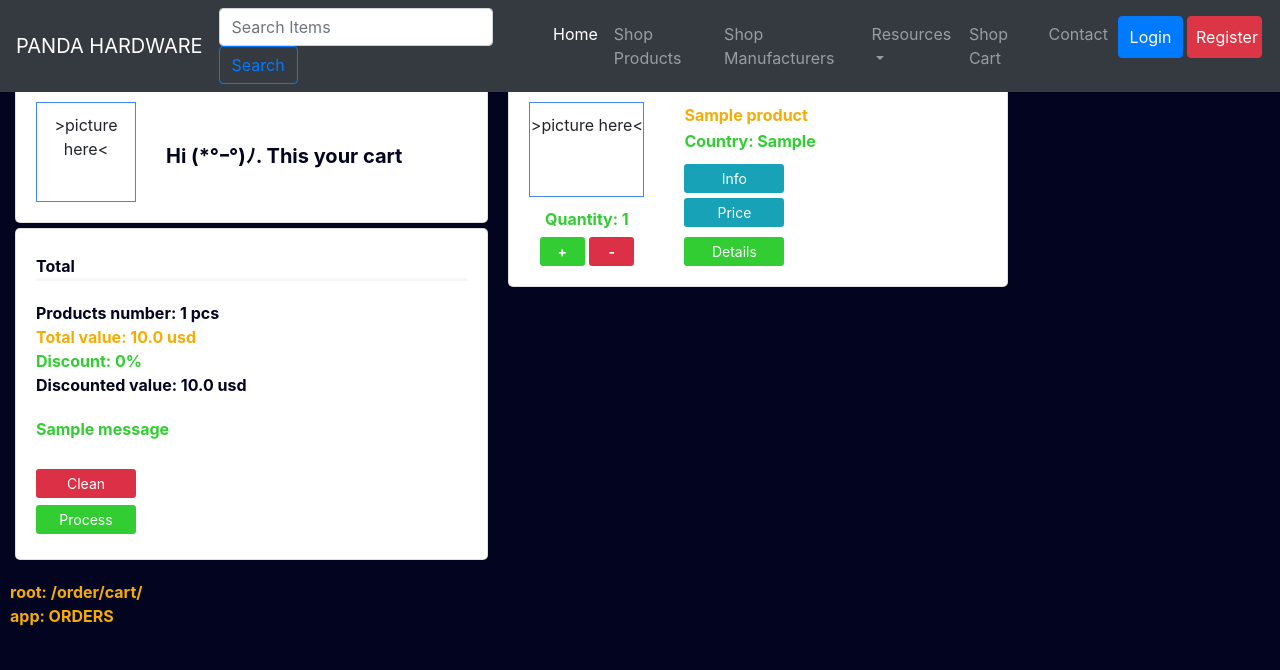
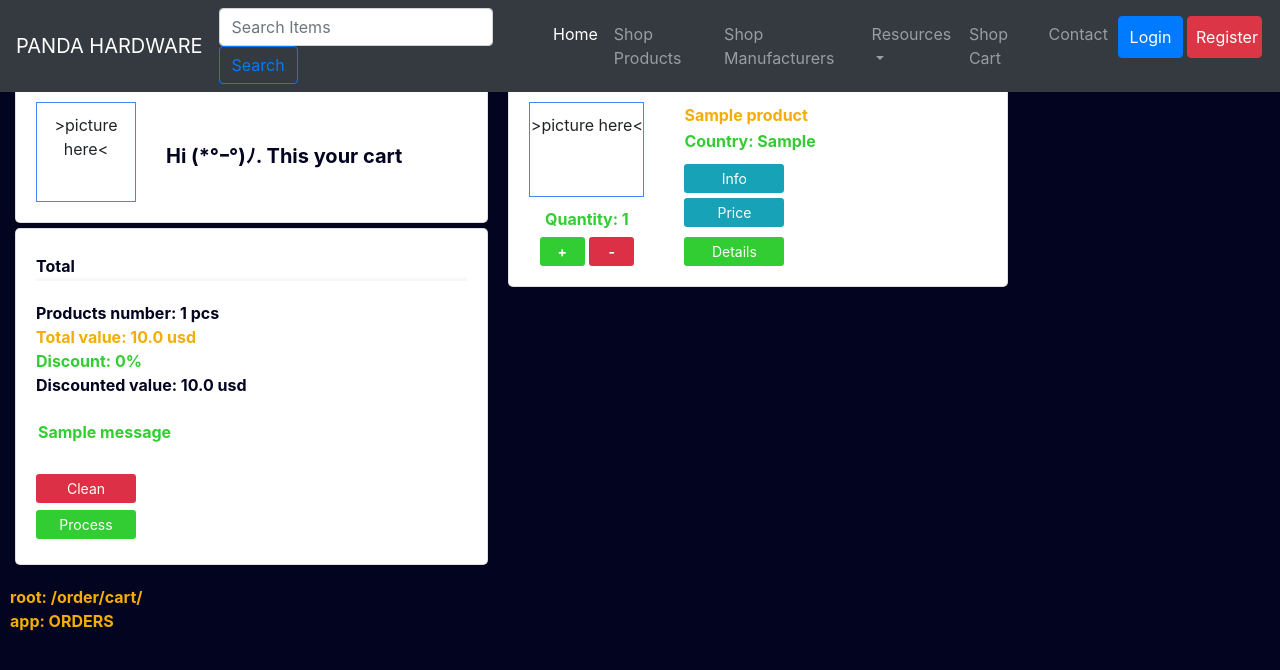
Before and after one commit to NetUnit/SoftServeItAcademy, a Django app: page /order/cart/ in a window 1280 px wide. Shown: the top 670 px of the page. Run offline with Django 3.2, Linux system fonts and the light colour scheme; tables that the repository leaves empty hold one stand-in row (values such as "Sample post"); one stand-in notice (Sample message) is shown; some libraries are stand-ins or nearby versions.

Commit message:
fix a bug with cart+remake template

```diff
--- a/Dev/bootcamp/orders/templates/orders/cart.html
+++ b/Dev/bootcamp/orders/templates/orders/cart.html
@@ -100,9 +100,9 @@
       color: rgb(245, 173, 6);
       font-weight: bold;
       text-align: left;
-      /* top: 350px; */
       width: 100%;
-      position: relative;
+      position: absolute;
+      margin-bottom: 35px;
     }
 
 </style>
@@ -125,12 +125,9 @@
         <p class='card-text' style="color: rgb(245, 173, 6); font-weight: bold">Total value: {{total_value}} usd</p>
         <p class='order_title' style="color: limegreen; font-weight: bold">Discount: {{discount}}%</p>
         <p class='order_title' style="color: rgb(3, 4, 31); font-weight: bold">Discounted value: {{discounted}} usd</p>
-        <div>
 
-          {% for message in messages %}
-            <p class="card-title" id="messages"> <text class="message">{{ message }}</p>
-          {% endfor %}
-        </div>
+        {% include 'snippets/cart_message_snippet.html'%}
+
         <div style="padding-top: 5px">
           <a href="{%url 'orders:cart_clean_view'%}"
             class="btn btn-info btn-sm"
@@ -254,9 +251,7 @@
       {%endfor%}
     {%endfor%}
   </div>
-  <!-- <div class='basket'>
 
-  </div> -->
 </div>
 {%endblock%}
 
--- a/Dev/bootcamp/orders/views.py
+++ b/Dev/bootcamp/orders/views.py
@@ -9,7 +9,7 @@ from django.http import HttpResponse, JsonResponse, Http404, HttpResponseRedirec
 # Create your views here
 def order_create_view(request, product_id, *args, **kwargs):
     product = Product.get_by_id(product_id)
-    Order.create(product)
+    Order.create(product) if product else None
 
     # return HttpResponse (
     #     f'<h3>  {order}  <h3>'
@@ -36,10 +36,7 @@ def cart_view(request, *args, **kwargs):
 
     ## context#1
     basket = Order.cart_items_amount()
-    try:
-        print(list(basket.keys())[4].product.manufacturers.all())
-    except Exception as err:
-        print(err)
+
     ## context#2
     products_amount = Order.products_amount()
     #print(products_amount)
--- a/Dev/bootcamp/products/views.py
+++ b/Dev/bootcamp/products/views.py
@@ -10,7 +10,6 @@ from django.core.exceptions import ObjectDoesNotExist
 
 # exception handling
 from django.template import RequestContext
-
 
 ################# *** Django Generic HomePageView *** #############
 from django.views.generic import TemplateView, ListView # Import TemplateView
@@ -234,14 +233,13 @@ def product_update_view(request, product_id,  *args, **kwargs):
     return render (request, 'products/product_update_form_as_crispy_fields.html', context)
 
 
-
-
 def product_delete_view(request, product_id, *args, **kwargs):
     product = Product.get_by_id(product_id)
     Product.delete_by_id(product_id)
     messages.success(request, f'\'{product.title}\' has been removed') if True else None
-    #print(messages.__dict__)
+    # print(messages.__dict__)
     return redirect ('/products/list/')
+
 # rebuild search view --> get itme from all tables
 ############################## **** Search View **** ###############################
 # this part of a view contains logic itself
--- /dev/null
+++ b/Dev/bootcamp/templates/snippets/cart_message_snippet.html
@@ -0,0 +1,31 @@
+<head>
+
+<style>
+    .snippet {
+        color: rgb(245,	173, 6);
+        font-weight: 5px;
+        margin-top: 2px;
+        margin-left: 2px;
+        line-height: 20pt;
+        display: flex;
+        flex-direction: column;
+        text-align: left;
+        position: relative;
+    }
+
+    #messages {
+        color:limegreen;
+        font-weight: bold;
+    }
+
+</style>
+
+<div class="snippet">
+    {% if messages %}
+        {% for message in messages %}
+            <p class="messages-success" id='messages'> {{ message }} </p>
+        {% endfor %}
+    {% endif %}
+</div>
+
+</head>
```
